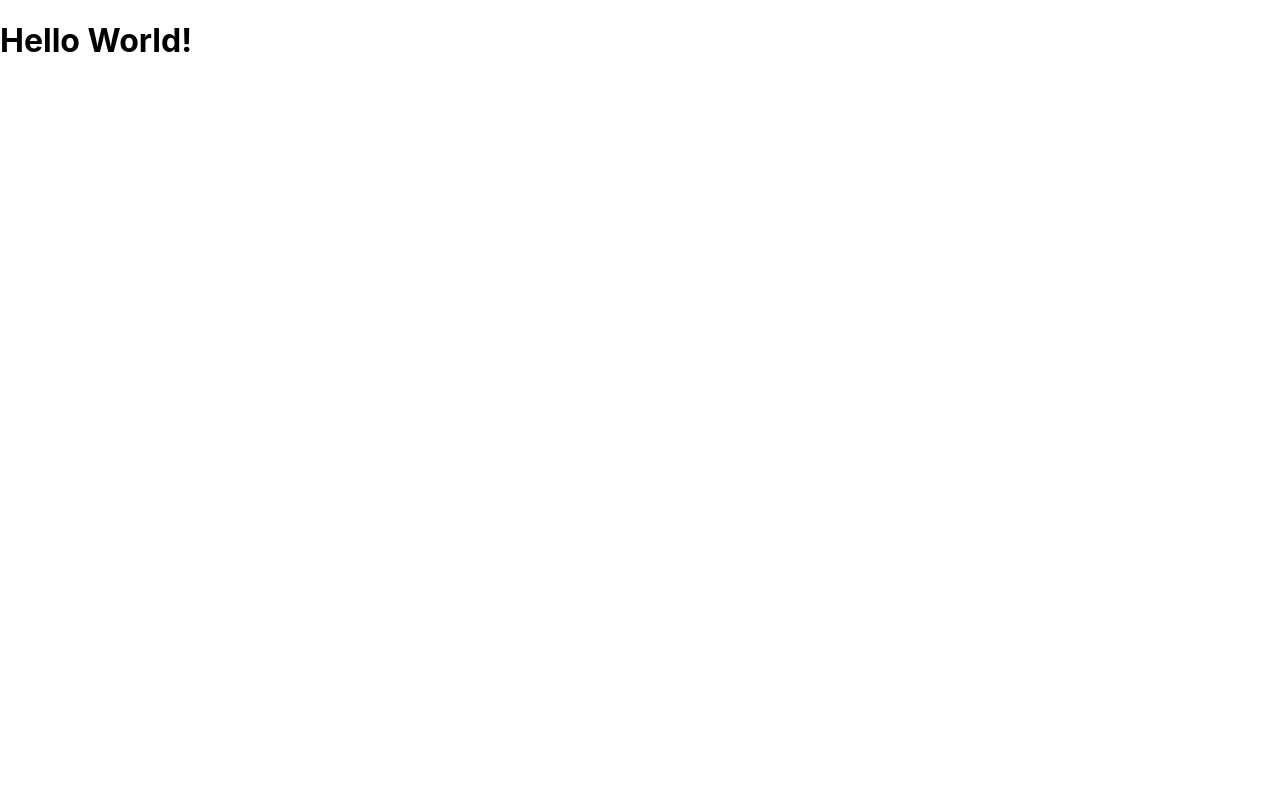
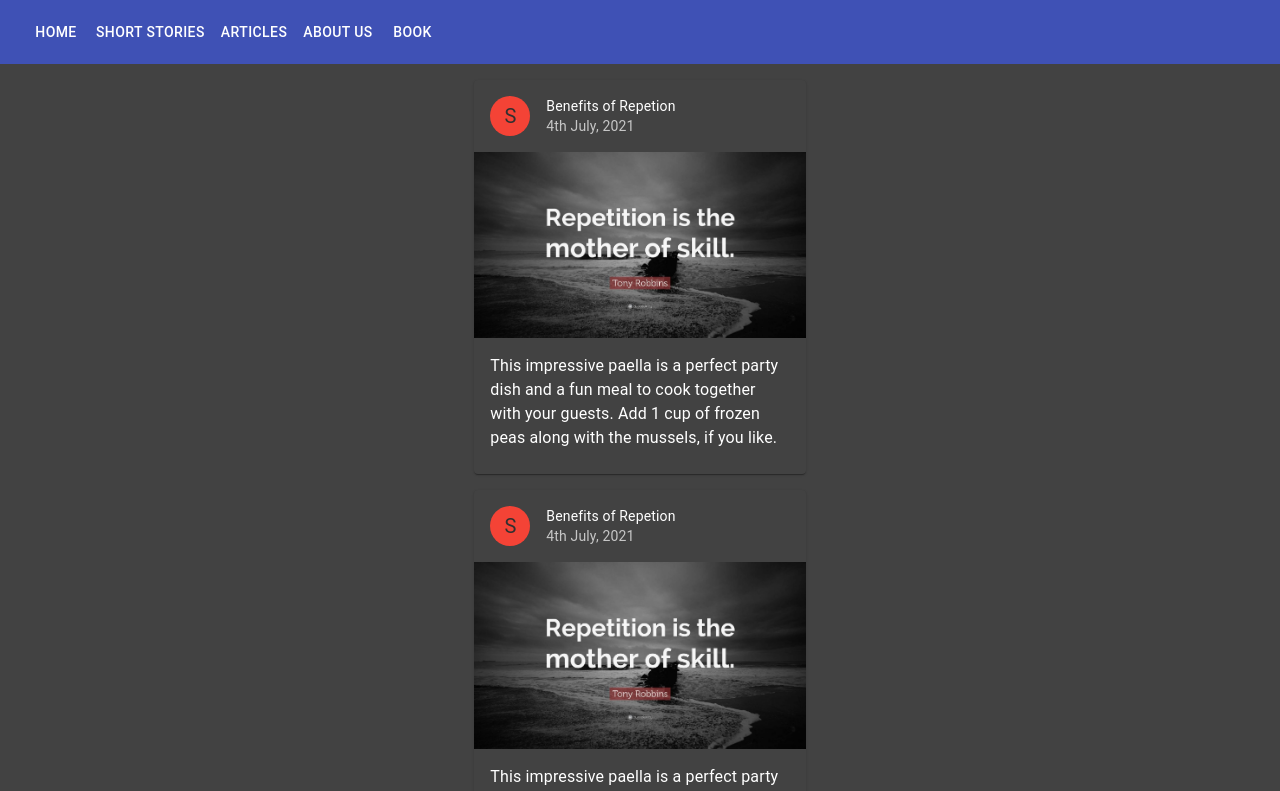
Before and after one commit to aman0207/blog-server-3, a Next.js app: page / in a window 1280 px wide. Shown: the top 791 px of the page. Built offline with nearby package versions, Linux system fonts and the light colour scheme.

Commit message:
code updated with more components

```diff
--- /dev/null
+++ b/components/ArticleModel.js
@@ -0,0 +1,54 @@
+import {
+  Avatar,
+  Card,
+  CardContent,
+  CardHeader,
+  CardMedia,
+  makeStyles,
+  Typography,
+} from "@material-ui/core";
+import { red } from "@material-ui/core/colors";
+
+const useStyles = makeStyles((theme) => ({
+  root: {
+    maxWidth: 360,
+  },
+  media: {
+    height: 0,
+    paddingTop: "56.25%", // 16:9
+  },
+  avatar: {
+    backgroundColor: red[500],
+  },
+}));
+
+export const ArticleModel = () => {
+  const classes = useStyles();
+  return (
+    <div>
+      <Card className={classes.root}>
+        <CardHeader
+          avatar={
+            <Avatar aria-label="recipe" className={classes.avatar}>
+              S
+            </Avatar>
+          }
+          title="Benefits of Repetion"
+          subheader="4th July, 2021"
+        />
+        <CardMedia
+          className={classes.media}
+          title="Image"
+          image="/sample1.jpg"
+        />
+        <CardContent>
+          <Typography>
+            This impressive paella is a perfect party dish and a fun meal to
+            cook together with your guests. Add 1 cup of frozen peas along with
+            the mussels, if you like.
+          </Typography>
+        </CardContent>
+      </Card>
+    </div>
+  );
+};
--- /dev/null
+++ b/components/BaseTheme.js
@@ -0,0 +1,12 @@
+import { ThemeProvider, createMuiTheme } from "@material-ui/core/styles";
+
+const BaseTheme = ({ children }) => {
+  const theme = createMuiTheme({
+    palette: {
+      type: "dark",
+    },
+  });
+  return <ThemeProvider theme={theme}>{children}</ThemeProvider>;
+};
+
+export default BaseTheme;
--- /dev/null
+++ b/components/Nav.js
@@ -0,0 +1,26 @@
+import { AppBar, Button, Toolbar, Typography } from "@material-ui/core";
+import Link from "next/link";
+import { styled } from "@material-ui/core/styles";
+export const Nav = () => {
+  return (
+    <AppBar position={"static"}>
+      <Toolbar>
+        <Link href="/">
+          <Button>Home</Button>
+        </Link>
+        <Link href="/">
+          <Button>Short Stories</Button>
+        </Link>
+        <Link href="/article">
+          <Button>Articles</Button>
+        </Link>
+        <Link href="/about">
+          <Button>About Us</Button>
+        </Link>
+        <Link href="/">
+          <Button>Book</Button>
+        </Link>
+      </Toolbar>
+    </AppBar>
+  );
+};
--- a/package.json
+++ b/package.json
@@ -9,6 +9,7 @@
   },
   "dependencies": {
     "@material-ui/core": "^4.11.4",
+    "@material-ui/icons": "^4.11.2",
     "next": "10.2.0",
     "react": "17.0.2",
     "react-dom": "17.0.2"
--- a/pages/_app.js
+++ b/pages/_app.js
@@ -1,7 +1,14 @@
-import '../styles/globals.css'
+import BaseTheme from "../components/BaseTheme";
+import { Nav } from "../components/Nav";
+import "../styles/globals.css";
 
 function MyApp({ Component, pageProps }) {
-  return <Component {...pageProps} />
+  return (
+    <BaseTheme>
+      <Nav />
+      <Component {...pageProps} />
+    </BaseTheme>
+  );
 }
 
-export default MyApp
+export default MyApp;
--- a/pages/index.js
+++ b/pages/index.js
@@ -1,13 +1,63 @@
+import {
+  Button,
+  Card,
+  CardActions,
+  CardContent,
+  List,
+  ListItem,
+  ListItemText,
+  makeStyles,
+  Paper,
+  Typography,
+} from "@material-ui/core";
 import Head from "next/head";
+import { ArticleModel } from "../components/ArticleModel";
+//import { styled } from "@material-ui/core/styles";
+import testStyle from "../styles/Home.module.css";
+
+const useStyles = makeStyles((theme) => ({
+  root: {
+    width: "100%",
+    maxWidth: "36ch",
+    backgroundColor: theme.palette.background.paper,
+    display: "flex",
+    flexFlow: "column nowrap",
+    alignItems: "center",
+    justifyContent: "center",
+  },
+  inline: {
+    display: "inline",
+  },
+  mainTest: {
+    backgroundColor: theme.palette.background.paper,
+    flex: "1",
+    display: "flex",
+    flexDirection: "column",
+    justifyContent: "center",
+    alignItems: "center",
+  },
+}));
 
 export default function Home() {
+  const classes = useStyles();
+  const arr = [1, 2, 3, 4, 5];
   return (
     <>
       <Head>
         <title>Hello</title>
         <meta name="keywords" content="web,material" />
       </Head>
-      <h1>Hello World!</h1>
+      <div className={classes.mainTest}>
+        <List className={classes.root}>
+          {arr.map((item) => {
+            return (
+              <ListItem key={`${item}`}>
+                <ArticleModel />
+              </ListItem>
+            );
+          })}
+        </List>
+      </div>
     </>
   );
 }
--- /dev/null
+++ b/pages/test.js
@@ -0,0 +1,5 @@
+import React from "react";
+
+export const test = () => {
+  return <div></div>;
+};
--- a/styles/Home.module.css
+++ b/styles/Home.module.css
@@ -9,7 +9,7 @@
 }
 
 .main {
-  padding: 5rem 0;
+  /*padding: 5rem 0;*/
   flex: 1;
   display: flex;
   flex-direction: column;
```
Also changed, not shown: components/ArticleDetail.js (added, +12 -0 lines), pages/article.js (added, +9 -0 lines), public/sample1.jpg (added), 1 other file (tests, documents, lock files or other folders).
